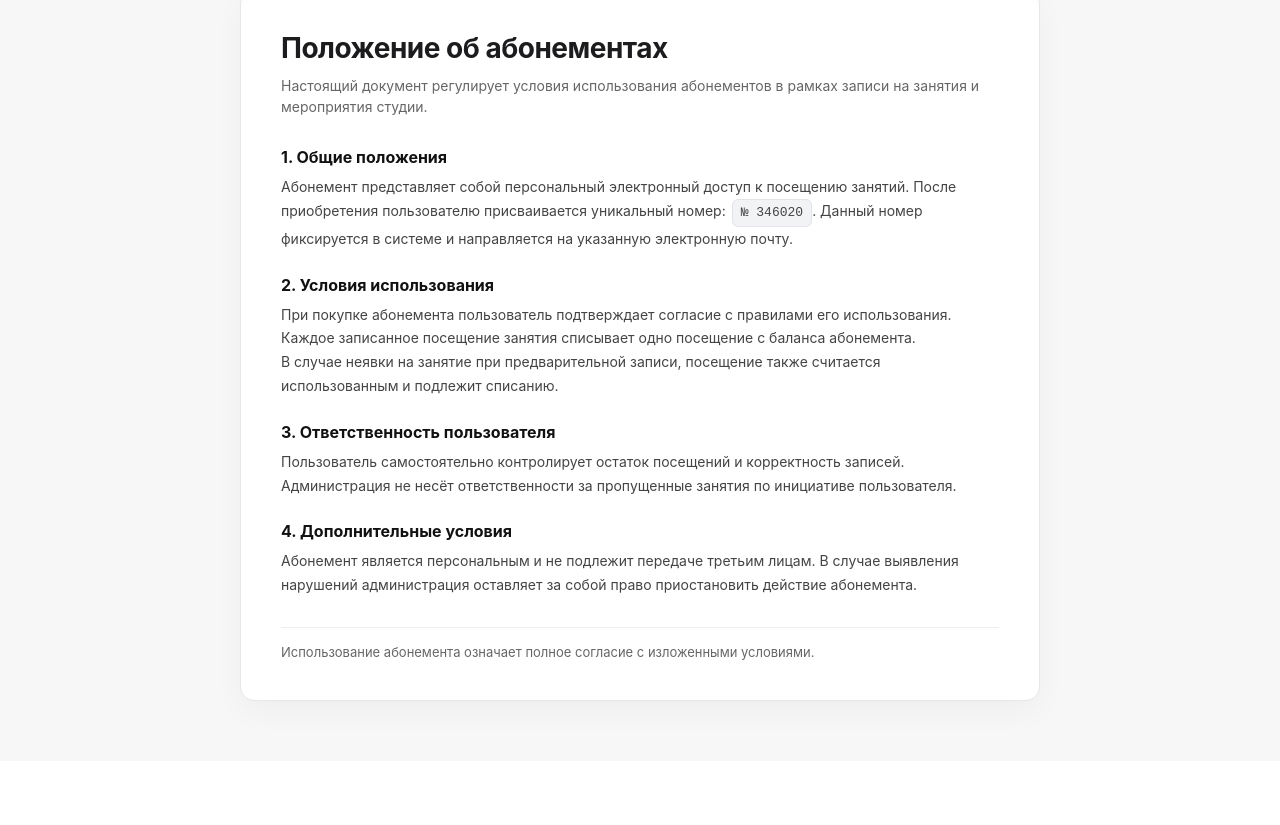
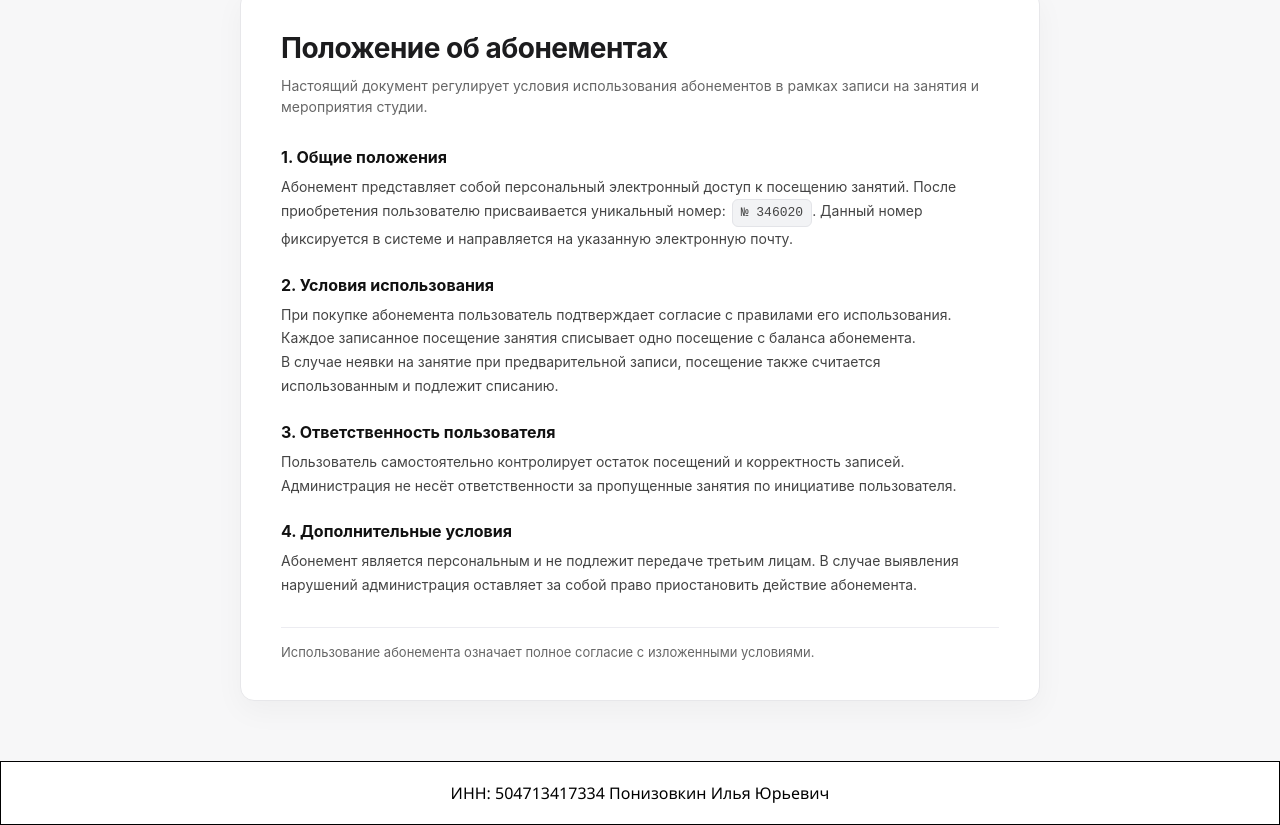
Before and after one commit to nikitakuvsh/poniart_frontend, a React (Create React App) app: page /about-subscribe in a window 1280 px wide. Shown: the part 258-1083 px from the top of the page. Before the commit the page ends 1019 px from the top, so only its background shows below. Built offline with nearby package versions, Linux system fonts and the light colour scheme; a web font is replaced by a local one.

Commit message:
add footer INN + name & lastname

```diff
--- a/src/App.js
+++ b/src/App.js
@@ -9,6 +9,7 @@ import Subscribes from './components/Subscribes/Subscribes';
 import Where from './components/Where/Where';
 import Event from './components/Event/Event';
 import AboutSubscribe from './components/AboutSubscribe/AboutSubscribe';
+import Footer from './components/Footer/Footer';
 
 import ScrollHandler from './scrollHandler';
 
@@ -33,6 +34,7 @@ function App() {
         <Route path="/event/:id" element={<Event />} />
         <Route path="/about-subscribe" element={<AboutSubscribe />} />
       </Routes>
+      <Footer />
     </BrowserRouter>
   );
 }
--- /dev/null
+++ b/src/components/Footer/Footer.css
@@ -0,0 +1,6 @@
+.footer {
+    width: 100%;
+    text-align: center;
+    border: 1px solid black;
+    padding: 20px;
+}
--- /dev/null
+++ b/src/components/Footer/Footer.jsx
@@ -0,0 +1,9 @@
+import './Footer.css';
+
+export default function Footer(){
+    return (
+        <footer className='footer'>
+            <p className='footer__p'>ИНН: 504713417334 Понизовкин Илья Юрьевич</p>
+        </footer>
+    );
+}
```
